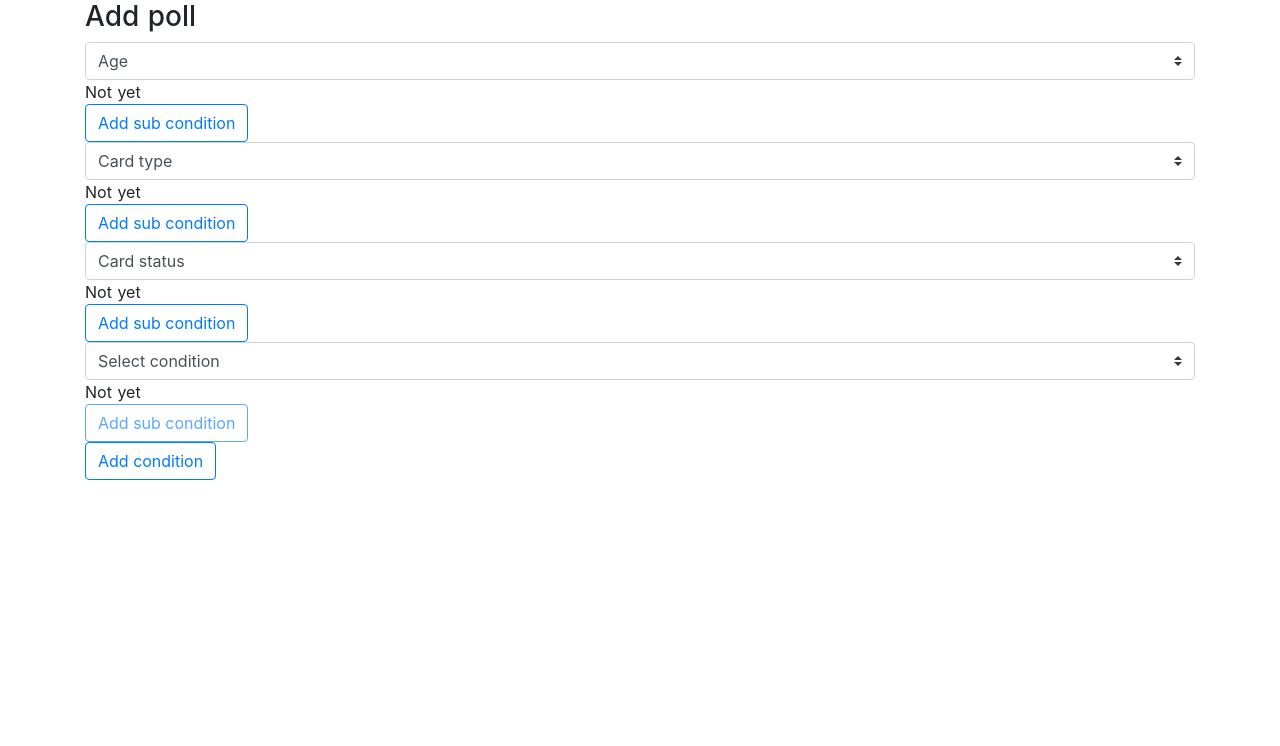
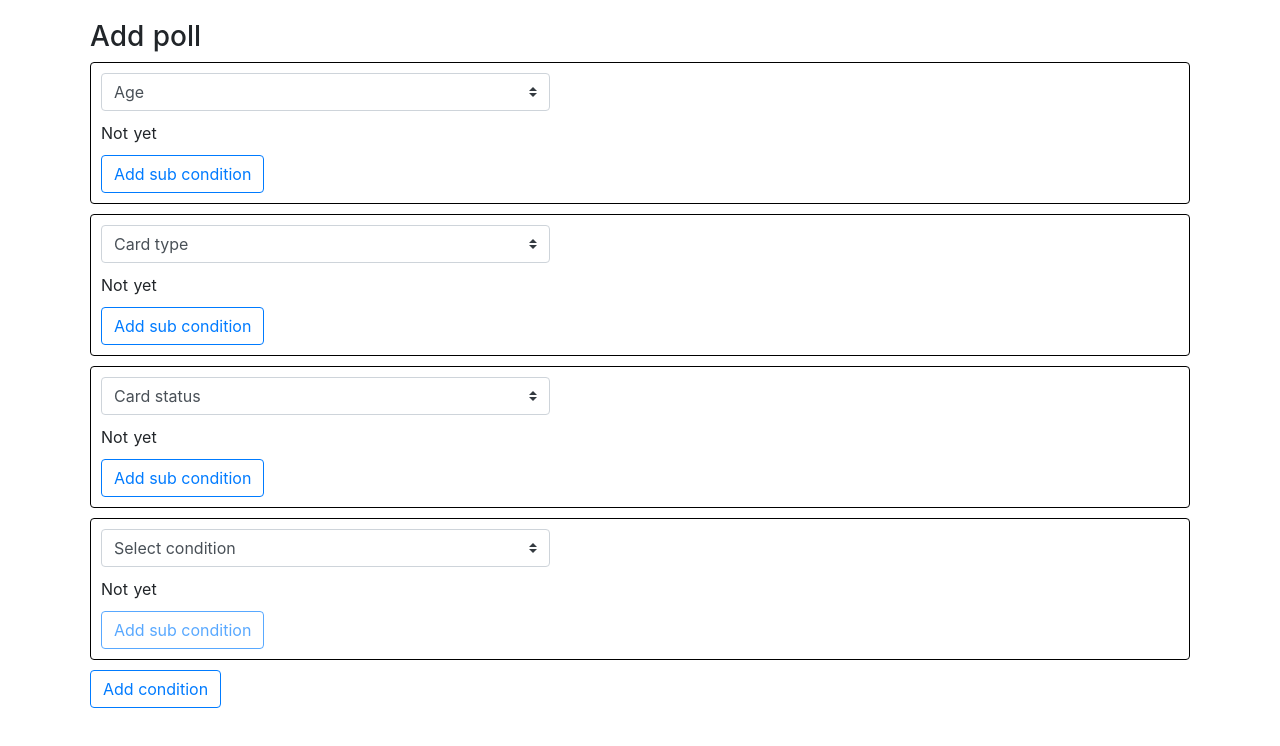
Before and after one commit to adminoid/test-conditions, a Nuxt app: page / in a window 1280 px wide. Shown: the top 746 px of the page. Built offline with nearby package versions, Linux system fonts and the light colour scheme.

Commit message:
styles are a bit formatted

```diff
--- a/components/Condition.vue
+++ b/components/Condition.vue
@@ -1,9 +1,9 @@
 <template lang="pug">
   div.condition
-    b-form-select(v-model="conditionData.type" :options="options")
+    b-form-select(v-model="conditionData.type" :options="options" class="col-5 select-condition")
     .sub-conditions(v-if="hasSubConditions")
-      component(:is="subComponentName" v-for="(item, index) in conditionData.subConditions" :key="index" :subData="item" @delete-sub-condition="deleteSub")
-    .no-sub-conditions(v-else) Not yet
+      component(:is="subComponentName" v-for="(item, index) in conditionData.subConditions" :key="index" :subData="item" @delete-sub-condition="deleteSub" class="sub-condition")
+    .sub-conditions(v-else) Not yet
     b-button(:disabled="canAddSubCondition" variant="outline-primary" @click="addSubCondition") Add sub condition
 </template>
 <script>
@@ -74,3 +74,11 @@ export default {
   }
 }
 </script>
+<style lang="sass">
+  .select-condition, .condition, .sub-condition, .sub-conditions
+    margin-bottom: 10px
+  .condition
+    border: 1px solid #000
+    padding: 10px
+    border-radius: .25rem
+</style>
--- a/components/SubConditionStatus.vue
+++ b/components/SubConditionStatus.vue
@@ -1,7 +1,8 @@
 <template lang="pug">
   div
     b-form(inline)
-      b-form-select(v-model="selected" :options="options")
+      .inputs
+        b-form-select(v-model="selected" :options="options")
       b-button(variant="danger" @click="erase")
         b-icon-trash
 </template>
@@ -29,3 +30,7 @@ export default {
   }
 }
 </script>
+<style lang="sass" scoped>
+  .inputs
+    margin-right: 10px
+</style>
--- a/components/SubConditionType.vue
+++ b/components/SubConditionType.vue
@@ -1,7 +1,8 @@
 <template lang="pug">
   div
     b-form(inline)
-      b-form-select(v-model="selected" :options="options")
+      .inputs
+        b-form-select(v-model="selected" :options="options")
       b-button(variant="danger" @click="erase")
         b-icon-trash
 </template>
@@ -31,3 +32,7 @@ export default {
   }
 }
 </script>
+<style lang="sass" scoped>
+  .inputs
+    margin-right: 10px
+</style>
--- a/pages/index.vue
+++ b/pages/index.vue
@@ -48,3 +48,7 @@ export default {
   }
 }
 </script>
+<style lang="sass" scoped>
+  .container
+    padding: 20px
+</style>
```
